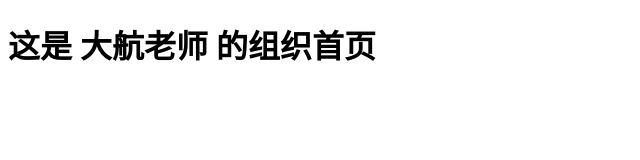
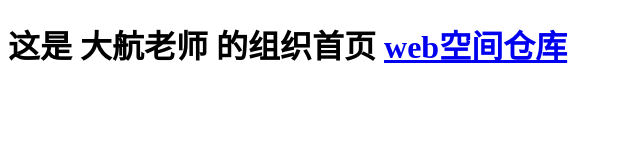
Before and after one commit to Xin666777/Xin666777.github.io, a plain HTML site: page index.html in a window 1280 px wide. Shown: the whole page, without its empty margins (0-640 px from the left). Drawn offline with Linux system fonts and the light colour scheme.

Commit message:
第六次提交

```diff
--- a/index.html
+++ b/index.html
@@ -7,5 +7,6 @@
     </head>
     <body>
          <h1>这是 大航老师 的组织首页</ h1>
+            <a href="https://github.com/Xin666777/Xin666777.github.io.git">web空间仓库</a>
     </body>
 </html>
```
